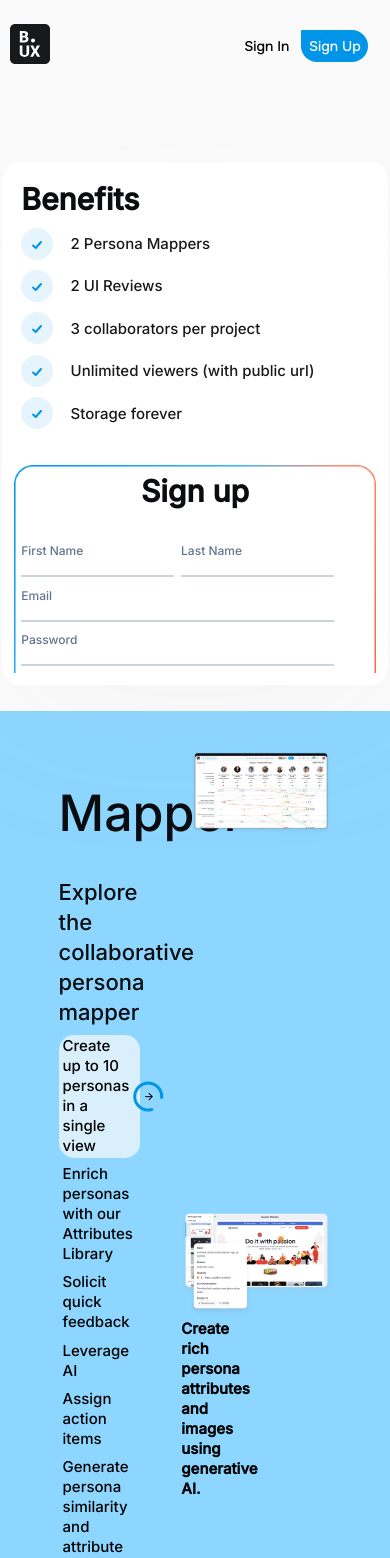
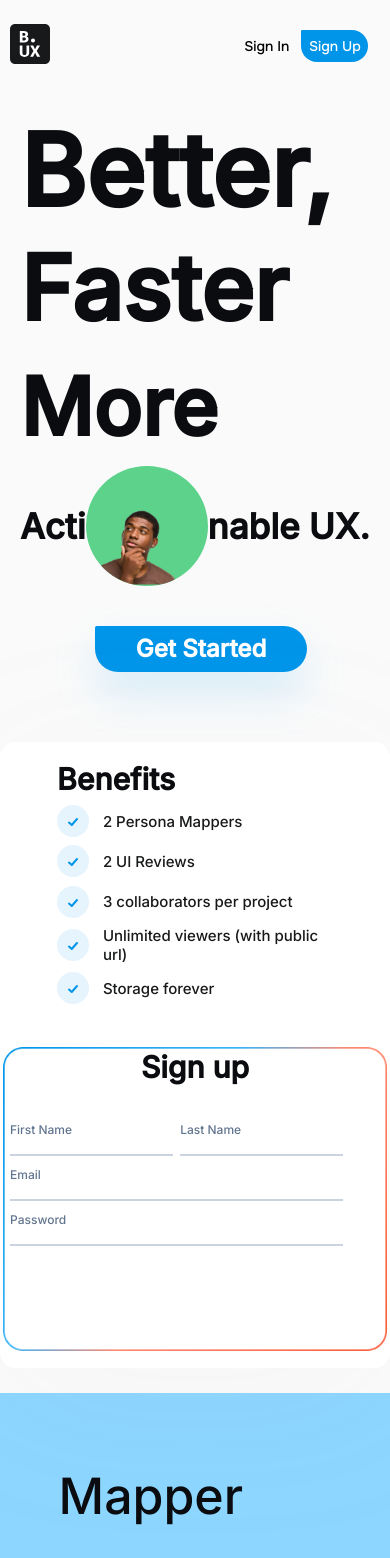
Before and after one commit to shivpujan12/homepage, a React (Create React App) app: page / in a window 390 px wide. Shown: the top 1558 px of the page. Built offline with nearby package versions, Linux system fonts and the light colour scheme.

Commit message:
completed the project

```diff
--- a/src/App.css
+++ b/src/App.css
@@ -129,7 +129,6 @@
 
 .greet-mobile{
   display: none;
-  display: flex;
   flex-direction: column;
   align-items: center;
   justify-content: center;
@@ -161,8 +160,8 @@
 }
 
 .greet-mobile .start-button{
-  width: 50%;
-  margin-top: 10%;
+  width: 200px;
+  margin-top: 20%;
 }
 
 /* greet mobile: end */
@@ -276,7 +275,7 @@
     display: none;
   }
   .greet-mobile{
-    display: block;
+    display: flex;
   }
 }
 
@@ -298,6 +297,8 @@
   .auth {
     display: flex;
     flex-direction: column;
+    justify-content: center;
+    align-items: center;
     margin-top: 18%;
   }
 
@@ -306,8 +307,13 @@
   }
 
   .auth-form{
-    background-size: cover;
+    width: 370px;
+    height: 300px;
+    background-size: contain;
+    background-position: center;
+    background-clip: border-box;
     text-align: center;
+    margin: 0;
   }
   .auth-form label{
     text-align: start;
--- a/src/App.js
+++ b/src/App.js
@@ -18,7 +18,7 @@ function App() {
     <div className="App">
       <Navbar />
       <Greet />
-      {/* <Greet_Mobile /> */}
+      <Greet_Mobile />
       <Auth />
       <Mapper
         introImage={mapperImage}
--- a/src/pages/Footer.js
+++ b/src/pages/Footer.js
@@ -48,6 +48,16 @@ function Details() {
         <img src={twitter} />
         <img src={linkedIn} />
       </div>
+      <div className="socials-mobile">
+        <div className="row">
+        <img src={insta} />
+        <img src={Youtube} />
+        </div>
+        <div className="row">
+        <img src={fb} />
+        <img src={linkedIn} />
+        </div>
+      </div>
     </div>
   );
 }
--- a/src/pages/Testimonials.js
+++ b/src/pages/Testimonials.js
@@ -45,13 +45,13 @@ export default function Testimonials() {
     },
     {
       clientName: "Shivpujan yadav",
-      message: "fuasfjanjfnasdkjfnaksjdnf,I lkasndlksnflkasdnflksdnsdfsdfsdfasfsdfasffhe desigfskjfsndfjsndfjnskjnfjasnkdjfnjn is super nice and they alksanfasnfkjnas Thank you!",
+      message: "fuasfj anjfnasdkjfnaksjdnf,I lkasndlks nflkasdnflksdnsdfsdfs dfasf sdfasffhe desig fskjfsnd fjsndfjnskjnf jas nkdjfnjn is super nice and they alksanf asnfkjnas Thank you!",
       companyLogo: momentumLogo,
       clientImage: clientImage,
     },
     {
       clientName: "Dewansh singh",
-      message: "Ikjnasdfjnasdkfjnasdially their analyticalasdfkaldsnfkjdsnfkjasdnfkjsadnf fasdfasdfdfsdfcapabilities. anfasndfjkndaskhey are very easy to use. Thank you!",
+      message: "Ikjna sdfjnas dkfjnasdia lly their analyt icala sdfkalds nfkjdsnfkja sdnfkjsadnf fasd fasdf dfsd fcapabiliti es. anfasndf jknda skhey are very easy to use. Thank you!",
       companyLogo: momentumLogo,
       clientImage: clientImage,
     },
--- a/src/stylesheets/coursel.css
+++ b/src/stylesheets/coursel.css
@@ -116,3 +116,12 @@
     align-items: first baseline;
     transform: translateY(102px);
 }
+@media (max-width: 60em){
+    .coursel .title{
+        font-size: larger;
+        line-height: normal;
+    }
+    .coursel .action-buttons{
+        margin-bottom: 12%;
+    }
+}
--- a/src/stylesheets/footer.css
+++ b/src/stylesheets/footer.css
@@ -112,3 +112,59 @@
   width: 15px;
   padding: 5px;
 }
+
+.socials-mobile{
+    display: none;
+}
+
+@media (max-width: 60em){
+
+    .footer .message{
+        font-size: 30px;
+    }
+
+    .footer .start-button{
+        font-size: medium;
+        width: 150px;
+        text-align: center;
+    }
+
+    .footer-details .branding .polices{
+        flex-direction: column;
+        margin: 0;
+        align-items: start;
+        width: 100%;
+    }
+
+    .footer-details .links{
+        width: 30%;
+        margin-right: 2%;
+    }
+
+    .footer-details .contacts{
+        width: 30%;
+    }
+
+    .footer-details .socials{
+        display: grid;
+        grid-row: 2;
+        grid-row-start: 1;
+    }
+
+    .footer-details .socials{
+        display: none;
+    }
+
+    .socials-mobile{
+        display: flex;
+        flex-direction: column;
+    }
+
+    .socials-mobile .row{
+        display: flex;
+        flex-direction: row;
+        gap: 2px;
+        margin-top: 1px;
+    }
+
+}
--- a/src/stylesheets/mapper.css
+++ b/src/stylesheets/mapper.css
@@ -140,3 +140,53 @@
 .coursel-images img {
   width: 100%;
 }
+
+@media (max-width: 60em){
+  .info-section{
+    flex-direction: column;
+    justify-content: start;
+    align-items: start;
+  }
+  .info-section .details{
+    width: 100%;
+  }
+
+  .info-section .mapper-image{
+    width: 100%;
+    display: flex;
+    margin: 0;
+    justify-content: start;
+    align-items: start;
+    text-align: start;
+  }
+
+  .mapper-image img{
+    width: 100%;
+    margin-top: 4%;
+  }
+
+  .description .row-1{
+    display: flex;
+    flex-direction: column-reverse;
+  }
+
+  .description .list-items{
+    width: 100%;
+  }
+
+  .coursel-images{
+    width: 100%;
+    margin: 0;
+  }
+
+  .coursel-images img{
+    width: 100%;
+    margin: 0;
+  }
+
+  .mapper-message {
+    width: 100%;
+    text-align: start;
+  }
+
+}
--- a/src/stylesheets/testimonials.css
+++ b/src/stylesheets/testimonials.css
@@ -16,7 +16,7 @@
 }
 
 .main {
-  min-width: 200vh;
+  width: 200vh;
   display: flex;
   flex-direction: row;
   justify-content: center;
@@ -102,3 +102,29 @@
 .position img {
   width: 12%;
 }
+
+@media (max-width: 60em){
+  .main {
+    width: 100%;
+    flex-direction: column;
+    justify-content: start;
+    align-items: center;
+  }
+
+  .main .profile {
+    width: 100%;
+  }
+
+  .client-image img{
+      width: 80%;
+  }
+
+  .main .description {
+    width: 80%;
+    margin-top: 3%;
+    text-align: justify;
+    text-justify: inter-word;
+    font-size: 55px;
+    display: flex;
+  }
+}
```
